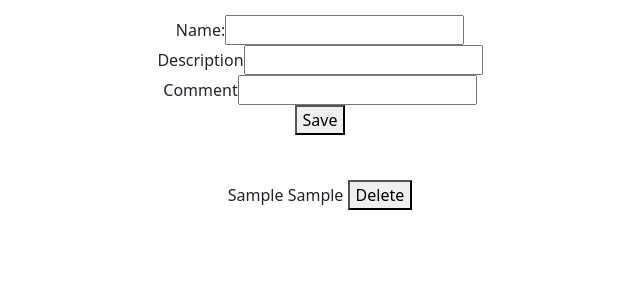
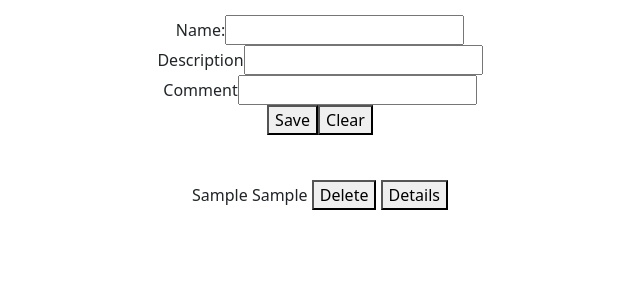
Before and after one commit to miropaananen/Pinja-react, a React (Create React App) app: page / in a window 1280 px wide. Both pictures are taken after typing "Sample", "Sample", "Sample" into the empty fields and a click on the button "Save". Shown: the top 300 px of the page, without its empty margins (320-960 px from the left). Built offline with nearby package versions, Linux system fonts and the light colour scheme.

Commit message:
Add UseRef and Add Form clear button

```diff
--- a/src/Form.js
+++ b/src/Form.js
@@ -1,29 +1,39 @@
-import React, { useState } from 'react';
+import React, { useState, useRef } from "react";
 
 export default function Form() {
   const [data, setData] = useState([]);
   const [id, setId] = useState(1);
-
+  const formRef = useRef(null);
+  const formNameRef = useRef(null);
+  const formDescriptionRef = useRef(null);
+  const formCommentRef = useRef(null);
 
   const handleSubmit = (e) => {
     e.preventDefault();
 
     // Add the new data to the existing data array
-    setData([...data, {id, name: e.target.name.value, description: e.target.description.value, comment:e.target.comment.value }]);
+    setData([
+      ...data,
+      {
+        id,
+        name: e.target.name.value,
+        description: e.target.description.value,
+        comment: e.target.comment.value,
+      },
+    ]);
 
     // Save the data array to local storage
-    localStorage.setItem('data', JSON.stringify(data));
+    localStorage.setItem("data", JSON.stringify(data));
 
     // Clear the form
-    e.target.name.value = '';
-    e.target.description.value = '';
-    e.target.comment.value = '';
+    e.target.name.value = "";
+    e.target.description.value = "";
+    e.target.comment.value = "";
 
     //iterate id every time data is saved
     setId(id + 1);
 
     console.log(e);
-
   };
 
   const handleDelete = (id) => {
@@ -34,6 +44,17 @@ export default function Form() {
     localStorage.removeItem(id);
   };
 
+  const handleDetails = (id) => {
+    console.log("Toimii");
+    console.log(id);
+    return <div>{id}</div>;
+  };
+
+  const handleClear = () => {
+    formNameRef.current.value = "";
+    formDescriptionRef.current.value = "";
+    formCommentRef.current.value = "";
+  };
 
   //console.log(data);
   console.log("foreach Javascrip objekti");
@@ -41,29 +62,38 @@ export default function Form() {
 
   return (
     <div>
-    <form onSubmit={handleSubmit}>
+      <form onSubmit={handleSubmit} ref={formRef}>
         <label>
           Name:
-        <input type="text" name="name" />
+          <input type="text" name="name" ref={formNameRef} />
         </label>
         <br />
         <label>
           Description
-        <input type="text" name="description" />
+          <input type="text" name="description" ref={formDescriptionRef} />
         </label>
         <br />
         <label>
           Comment
-        <input type="text" name="comment" />
+          <input type="text" name="comment" ref={formCommentRef} />
         </label>
         <br />
         <button type="submit">Save</button>
+        <button type="button" onClick={handleClear}>
+          Clear
+        </button>
       </form>
 
-  <div className='Listview'>
-    {data.map((item) => <div key={item.id}> {item.name} {item.description} <button onClick={() => handleDelete(item.id)}>Delete</button></div>)}
+      <div className="Listview">
+        {data.map((item) => (
+          <div key={item.id}>
+            {" "}
+            {item.name} {item.description}{" "}
+            <button onClick={() => handleDelete(item.id)}>Delete</button>{" "}
+            <button onClick={() => handleDetails(item.id)}>Details</button>{" "}
+          </div>
+        ))}
       </div>
     </div>
-
   );
 }
```
Lines whose indentation alone changed are shown as unchanged.
